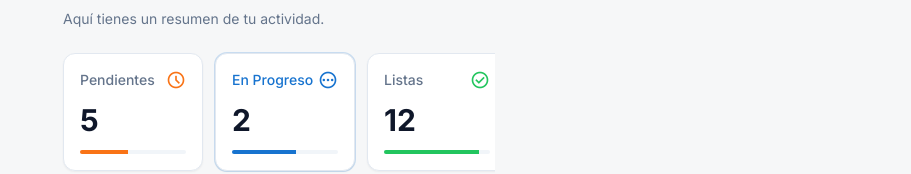
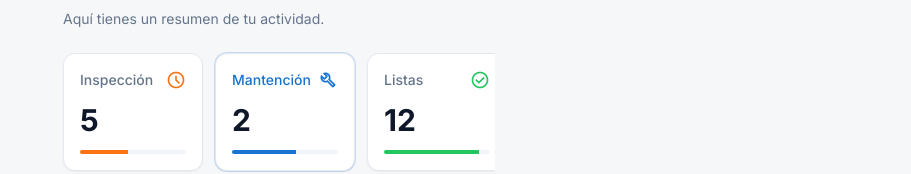
Before and after one commit to chicaderojo/app-vignola, a React (Vite) app: page / in a window 1280 px wide. Shown: the part 124-298 px from the top of the page, without its empty margins (369-1280 px from the left). Built offline with nearby package versions, Linux system fonts and the light colour scheme; no server answers; sample sign-in values are in the browser's storage.

Commit message:
cambio botones 2.0

```diff
--- a/src/pages/DashboardPage.tsx
+++ b/src/pages/DashboardPage.tsx
@@ -158,10 +158,10 @@ function DashboardPage() {
 
       {/* KPI Stats */}
       <div className="flex overflow-x-auto gap-3 px-4 py-4 w-full hide-scrollbar">
-        {/* Pendientes */}
+        {/* Inspección */}
         <div className="flex min-w-[140px] flex-1 flex-col gap-3 rounded-xl p-4 bg-white dark:bg-surface-card border border-slate-200 dark:border-slate-700 shadow-sm">
           <div className="flex items-center justify-between">
-            <span className="text-slate-500 dark:text-slate-400 text-sm font-medium">Pendientes</span>
+            <span className="text-slate-500 dark:text-slate-400 text-sm font-medium">Inspección</span>
             <span className="material-symbols-outlined text-orange-500 text-[20px]">schedule</span>
           </div>
           <p className="text-slate-900 dark:text-white text-3xl font-bold">5</p>
@@ -170,11 +170,11 @@ function DashboardPage() {
           </div>
         </div>
 
-        {/* En Progreso */}
+        {/* Mantención */}
         <div className="flex min-w-[140px] flex-1 flex-col gap-3 rounded-xl p-4 bg-white dark:bg-surface-card border border-slate-200 dark:border-slate-700 shadow-sm ring-1 ring-primary/20">
           <div className="flex items-center justify-between">
-            <span className="text-primary text-sm font-medium">En Progreso</span>
-            <span className="material-symbols-outlined text-primary text-[20px]">pending</span>
+            <span className="text-primary text-sm font-medium">Mantención</span>
+            <span className="material-symbols-outlined text-primary text-[20px]">build</span>
           </div>
           <p className="text-slate-900 dark:text-white text-3xl font-bold">2</p>
           <div className="w-full bg-slate-100 dark:bg-slate-700 h-1 rounded-full overflow-hidden">
```
